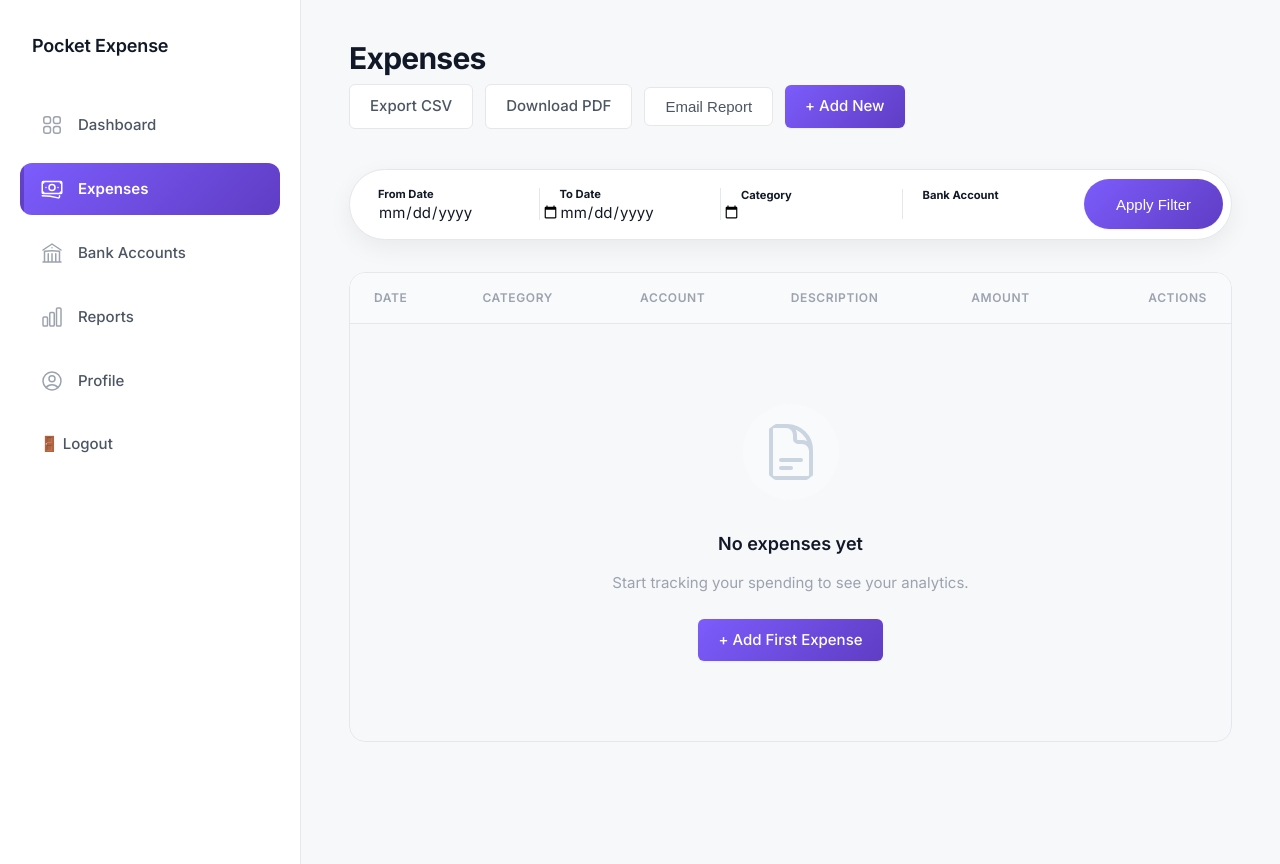
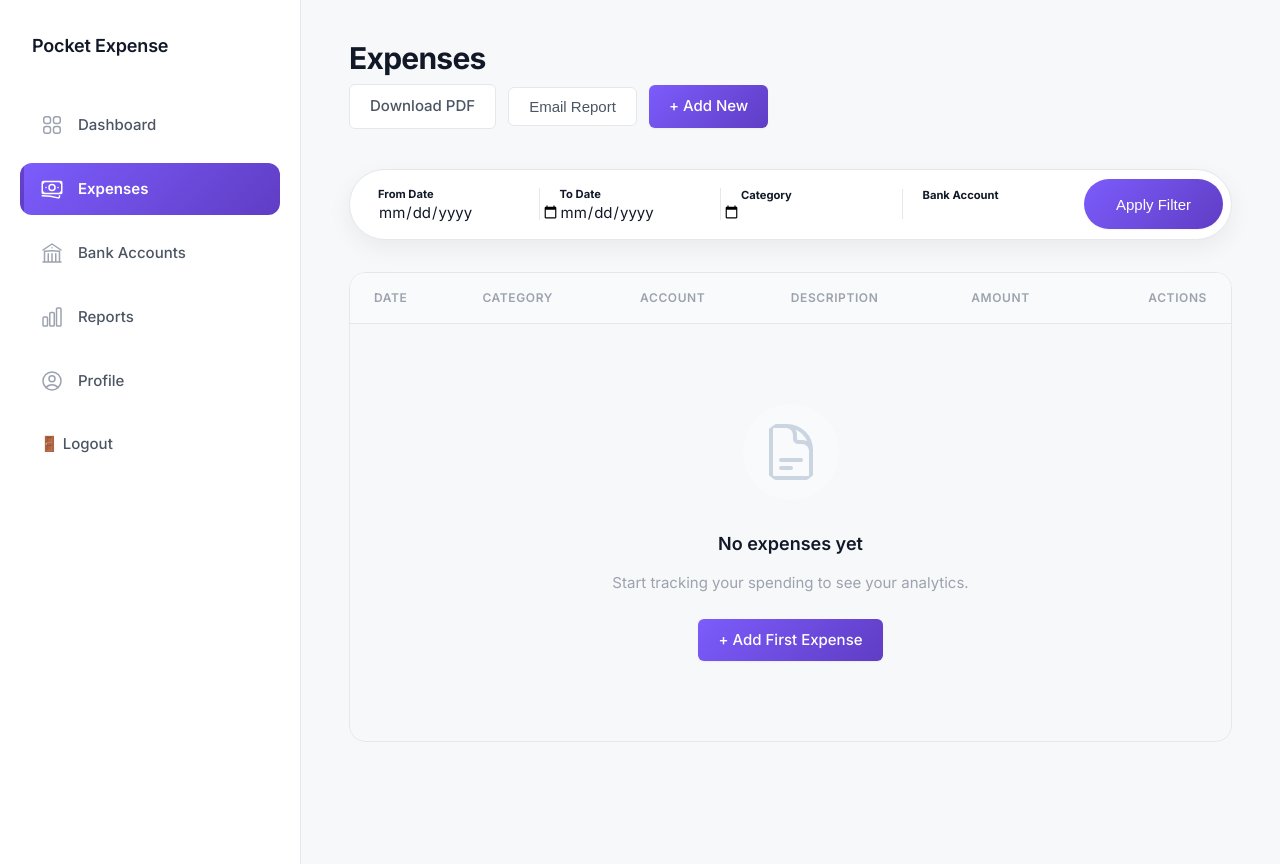
Before and after one commit to parthhkdigiverse/expense-tracker, a Flask app: page /expenses in a window 1280 px wide. Run offline with Flask 3, Linux system fonts and the light colour scheme; a user stored in the database is signed in.

Commit message:
Add files via upload

```diff
--- a/app.py
+++ b/app.py
@@ -1,9 +1,7 @@
-from flask import Flask, render_template, request, redirect, url_for, session, flash, jsonify, send_file, make_response
+from flask import Flask, render_template, request, redirect, url_for, session, flash, jsonify, send_file
 from supabase import create_client, Client, ClientOptions
 import os
 import datetime
-import io
-import csv
 from dotenv import load_dotenv
 from flask_mail import Mail, Message
 from utils import generate_pdf_report, send_email_report
@@ -676,30 +674,7 @@ def reports():
                             bar_labels=bar_labels, bar_exp=bar_exp, bar_inc=bar_inc,
                             currency=currency)
 
-@app.route('/export')
-def export_csv():
-    if 'user' not in session: return redirect(url_for('login'))
 
-    try:
-        token = session.get('access_token')
-
-        res = get_db(token).table('expenses').select('*').eq('user_id', session['user']).execute()
-        expenses = res.data
-
-        si = io.StringIO()
-        cw = csv.writer(si)
-        cw.writerow(['Date', 'Category', 'Amount', 'Description'])
-
-        for ex in expenses:
-            cw.writerow([ex['date'], ex['category'], ex['amount'], ex['description']])
-
-        output = make_response(si.getvalue())
-        output.headers["Content-Disposition"] = "attachment; filename=expenses.csv"
-        output.headers["Content-type"] = "text/csv"
-        return output
-    except Exception as e:
-        flash(f"Error exporting CSV: {str(e)}", 'error')
-        return redirect(url_for('dashboard'))
 
 @app.route('/export_pdf')
 def export_pdf_route():
--- a/templates/dashboard.html
+++ b/templates/dashboard.html
@@ -101,8 +101,8 @@
             <h2>Quick Actions</h2>
         </div>
         <div class="card-body" style="display: flex; flex-direction: column; gap: 0.75rem;">
-             <a href="{{ url_for('add_expense') }}" class="btn-primary" style="justify-content: center;">+ Add Expense</a>
-             <a href="{{ url_for('expenses') }}" class="btn-secondary" style="justify-content: center;">View All Expenses</a>
+             <a href="{{ url_for('add_expense') }}" class="btn-primary" style="justify-content: center;">+ Add Transaction</a>
+             <a href="{{ url_for('expenses') }}" class="btn-secondary" style="justify-content: center;">View All Transactions</a>
              <a href="{{ url_for('reports') }}" class="btn-outline" style="justify-content: center;">View Reports</a>
         </div>
     </div>
--- a/templates/expenses.html
+++ b/templates/expenses.html
@@ -5,7 +5,7 @@
     <div class="header-content">
         <h1>Expenses</h1>
         <div class="header-actions">
-            <a href="{{ url_for('export_csv') }}" class="btn-outline">Export CSV</a>
+
             <a href="{{ url_for('export_pdf_route') }}" class="btn-outline">Download PDF</a>
             <button onclick="document.getElementById('email-modal').style.display='block'" class="btn-outline">Email Report</button>
             <a href="{{ url_for('add_expense') }}" class="btn-primary">+ Add New</a>
```
